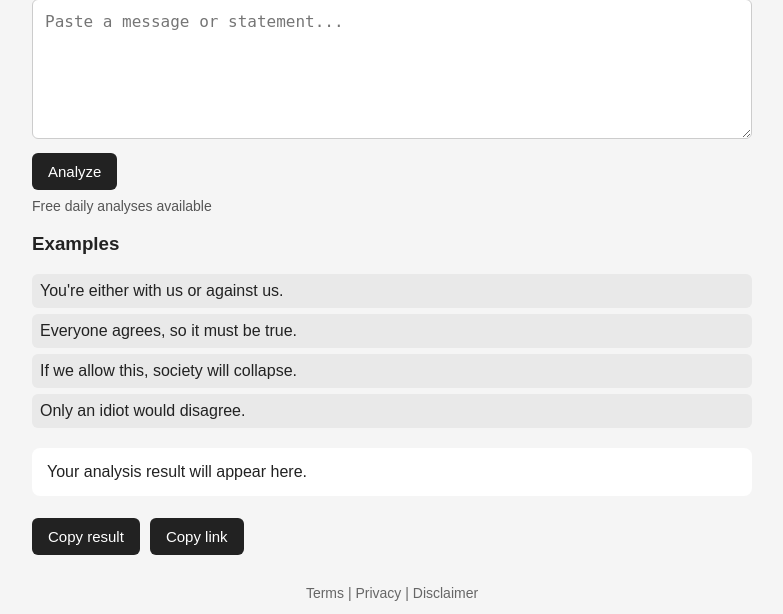
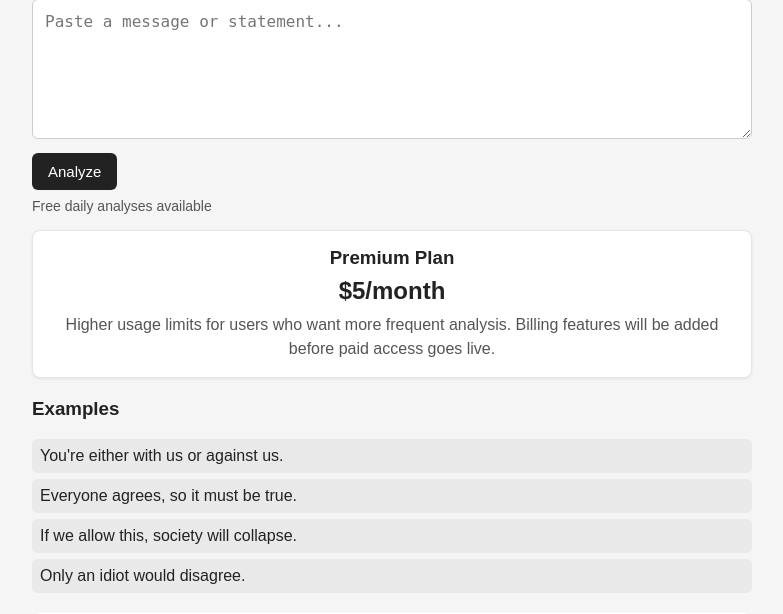
Before and after one commit to ellisward45-eng/logical-fallacy-analyzer, a Flask app: page / in a window 1280 px wide. Shown: the part 123-737 px from the top of the page, without its empty margins (248-1031 px from the left). Run offline with Flask 3, Linux system fonts and the light colour scheme; parts of the project's set-up code (start-up, migrations or seed data) failed here and were passed over.

Commit message:
Add homepage premium pricing box

```diff
--- a/templates/index.html
+++ b/templates/index.html
@@ -58,6 +58,36 @@
       margin-top: 8px;
       font-size: 14px;
       color: #555;
+    }
+
+    .pricing-box {
+      margin-top: 16px;
+      margin-bottom: 20px;
+      background: white;
+      border-radius: 8px;
+      padding: 16px;
+      box-shadow: 0 1px 3px rgba(0, 0, 0, 0.08);
+      border: 1px solid #e5e5e5;
+    }
+
+    .pricing-box h3 {
+      margin-top: 0;
+      margin-bottom: 8px;
+      text-align: center;
+    }
+
+    .price-line {
+      text-align: center;
+      font-size: 24px;
+      font-weight: bold;
+      margin-bottom: 8px;
+    }
+
+    .pricing-text {
+      text-align: center;
+      color: #555;
+      line-height: 1.5;
+      margin-bottom: 0;
     }
 
     .example {
@@ -193,6 +223,15 @@
   <button onclick="runAnalysis()">Analyze</button>
 
   <div class="notice">Free daily analyses available</div>
+
+  <div class="pricing-box">
+    <h3>Premium Plan</h3>
+    <div class="price-line">$5/month</div>
+    <p class="pricing-text">
+      Higher usage limits for users who want more frequent analysis.
+      Billing features will be added before paid access goes live.
+    </p>
+  </div>
 
   <h3>Examples</h3>
 
```
